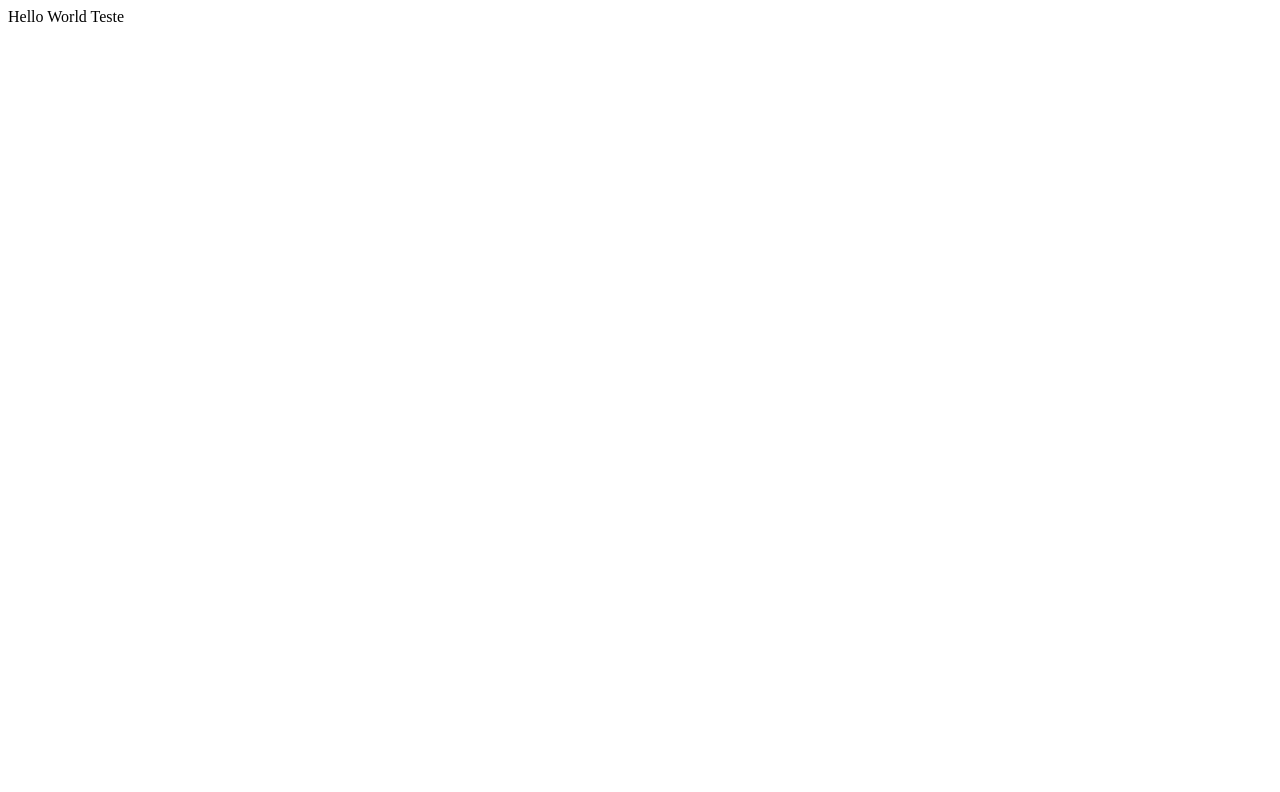
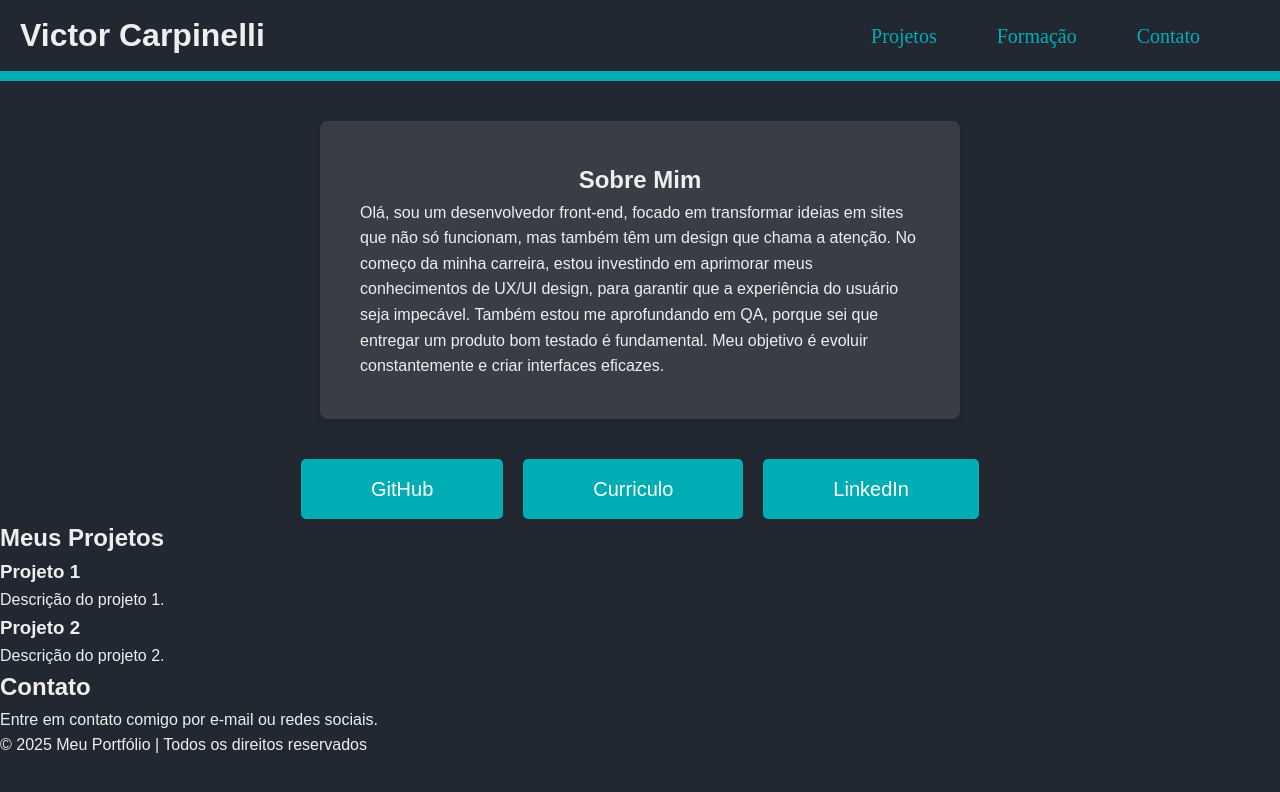
Before and after one commit to carpinellx/carpinellx.github.io, a plain HTML site: page index.html in a window 1280 px wide. Drawn offline with Linux system fonts and the light colour scheme.

Commit message:
First commit

```diff
--- a/index.html
+++ b/index.html
@@ -1,3 +1,73 @@
-Hello World
+<!DOCTYPE html>
+<html lang="pt-br">
+<head>
+  <meta charset="UTF-8">
+  <meta name="viewport" content="width=device-width, initial-scale=1.0">
+  <meta name="description" content="Portfólio de Front-End">
+  <title>Victor Carpinelli</title>
+  <link rel="stylesheet" href="styles.css">
+  <link rel="preconnect" href="https://fonts.googleapis.com">
+  <link rel="preconnect" href="https://fonts.gstatic.com" crossorigin>
+  <link href="https://fonts.googleapis.com/css2?family=Noto+Serif+Hentaigana:wght@200..900&display=swap" rel="stylesheet">
+</head>
 
-Teste
+<body>
+  <header class="main-header">
+      <h1 class="main-title">Victor Carpinelli</h1>
+      <nav class="main-nav">
+        <ul>
+          <li><a href="#sobre">Projetos</a></li>
+          <li><a href="#projetos">Formação</a></li>
+          <li><a href="#contato">Contato</a></li>
+        </ul>
+      </nav>
+  </header>
+
+  <main>
+    <section id="sobre">
+        <div class="container">
+          <div class="about-card">
+            <h2 class="section-title">Sobre Mim</h2>
+            <p>Olá, sou um desenvolvedor front-end, focado em transformar ideias em sites que não só funcionam, mas também têm um design que chama a atenção. No começo da minha carreira, estou investindo em aprimorar meus conhecimentos de UX/UI design, para garantir que a experiência do usuário seja impecável. Também estou me aprofundando em QA, porque sei que entregar um produto bom testado é fundamental. Meu objetivo é evoluir constantemente e criar interfaces eficazes.</p>
+
+          </div>
+        </div>
+
+        <div class="container-buttons">
+            <a href="#" class="btn">GitHub</a>
+            <a href="#" class="btn">Curriculo</a>
+            <a href="#" class="btn">LinkedIn</a>
+        </div>
+
+      </section>
+
+    <section id="projetos" class="section">
+      <div class="container">
+        <h2>Meus Projetos</h2>
+        <div class="projeto">
+          <h3>Projeto 1</h3>
+          <p>Descrição do projeto 1.</p>
+        </div>
+        <div class="projeto">
+          <h3>Projeto 2</h3>
+          <p>Descrição do projeto 2.</p>
+        </div>
+      </div>
+    </section>
+
+    <section id="contato" class="section">
+      <div class="container">
+        <h2>Contato</h2>
+        <p>Entre em contato comigo por e-mail ou redes sociais.</p>
+      </div>
+    </section>
+  </main>
+
+  <footer>
+    <div class="container">
+      <p>&copy; 2025 Meu Portfólio | Todos os direitos reservados</p>
+    </div>
+  </footer>
+
+</body>
+</html>
--- /dev/null
+++ b/styles.css
@@ -0,0 +1,139 @@
+* {
+    margin: 0;
+    padding: 0;
+    box-sizing: border-box;
+  }
+
+  body {
+
+    font-family: Arial, Helvetica, sans-serif;
+
+    background-color: #222831;
+
+    color: #EEEEEE;
+
+    line-height: 1.6;
+  }
+
+  .main-title {
+
+    margin-right: auto; /* alinha o título "Victor Carpinelli" a esquerda */
+
+  }
+
+  .main-header {
+
+    display: flex;
+
+    justify-content: space-between; /* alinha os elementos de forma que o espaço entre eles seja o mesmo */
+
+    background-color: #222831;
+
+    border-bottom: 10px solid #00ADB5;
+
+    padding: 10px 20px;
+
+    align-items: center;
+
+  }
+
+  .main-nav ul {
+
+  list-style: none; /* remove os marcadores "o" de lista */
+
+  margin: 0;
+
+  padding: 0;
+
+  display: flex; /* transforma a lista em um container flexível */
+
+  }
+
+  .main-nav li {
+
+    margin-right: 20px; /* adiciona espaçamento entre os itens da lista */
+
+    padding-right: 40px; /* adiciona espaçamento interno */
+
+    font-size: 20px;
+
+    font-family: "Noto Serif Hentaigana", serif;
+
+  }
+
+  .main-nav a {
+
+    text-decoration: none; /* remove o sublinhado dos links */
+
+    color: #00ADB5; /* define a cor dos links */
+
+  }
+
+  .main-nav a:hover {
+
+    color: #EEEEEE; /* define a cor dos links ao passar o mouse */
+
+  }
+
+
+  .about-card {
+
+    display: flex; /* Ativa o Flexbox no card */
+
+    flex-direction: column; /* Alinha os itens verticalmente */
+
+    align-items: center; /* Centraliza os itens horizontalmente */
+
+    background-color: #393E46; /* cor de fundo do card */
+
+    border-radius: 8px;
+
+    padding: 40px;
+
+    box-shadow: 0 4px 8px rgba(0, 0, 0, 0.1);
+
+    width: 50%;
+
+    margin: 40px auto;
+
+  }
+
+  .container-buttons {
+    display: flex;
+    justify-content: center;
+    gap: 20px;
+  }
+
+  .btn {
+
+    background-color: #00ADB5;
+
+    color: #fff;
+
+    height: 60px;
+
+    font-size: 20px;
+
+    line-height: 60px;
+
+    padding-left: 70px;
+
+    padding-right: 70px;
+
+    border-radius: 5px;
+
+    text-decoration: none;
+
+    transition: all 0.2s cubic-bezier(0,1.56,.67,1.31);
+
+  }
+
+  .btn:hover {
+
+    transform: scale(1.1);
+
+    background-color: #EEEEEE;
+
+    color: #00ADB5;
+
+  }
```
